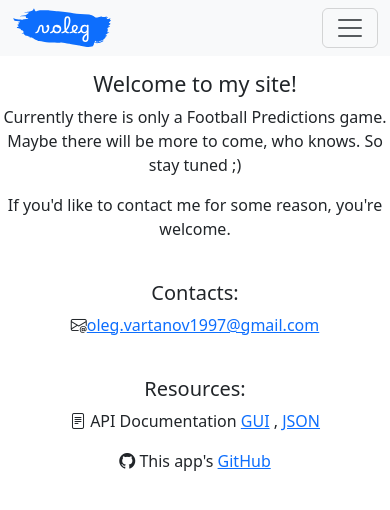
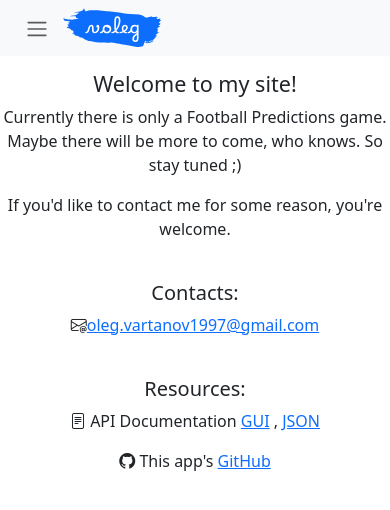
Before and after one commit to Oleg-Vartanov/Voleg, a Vue app in the folder frontend/: page /about in a window 390 px wide. Shown: the top 510 px of the page. Built offline with nearby package versions, Linux system fonts and the light colour scheme.

Commit message:
FE updated navbar toggler

```diff
--- a/frontend/src/modules/core/components/NavBar.vue
+++ b/frontend/src/modules/core/components/NavBar.vue
@@ -29,13 +29,9 @@ const activeMenuItem = computed((): menuItemType | null => {
 <template>
   <nav class="navbar navbar-expand-md bg-body-tertiary" aria-label="Navbar">
     <div class="container-fluid">
-      <div class="d-flex d-md-none w-100 justify-content-between">
-        <div class="navbar-brand p-0 pe-2 m-0">
-          <img src="/logo-voleg.svg" width="100" height="40" alt="logo" />
-        </div>
-
+      <div class="d-flex d-md-none w-100">
         <button
-          class="navbar-toggler"
+          class="btn"
           type="button"
           data-bs-toggle="collapse"
           data-bs-target="#navbars"
@@ -45,6 +41,10 @@ const activeMenuItem = computed((): menuItemType | null => {
         >
           <span class="navbar-toggler-icon"></span>
         </button>
+
+        <div class="navbar-brand p-0 pe-2 m-0">
+          <img src="/logo-voleg.svg" width="100" height="40" alt="logo" />
+        </div>
       </div>
 
       <div id="navbars" class="collapse navbar-collapse justify-content-center w-100">
```
